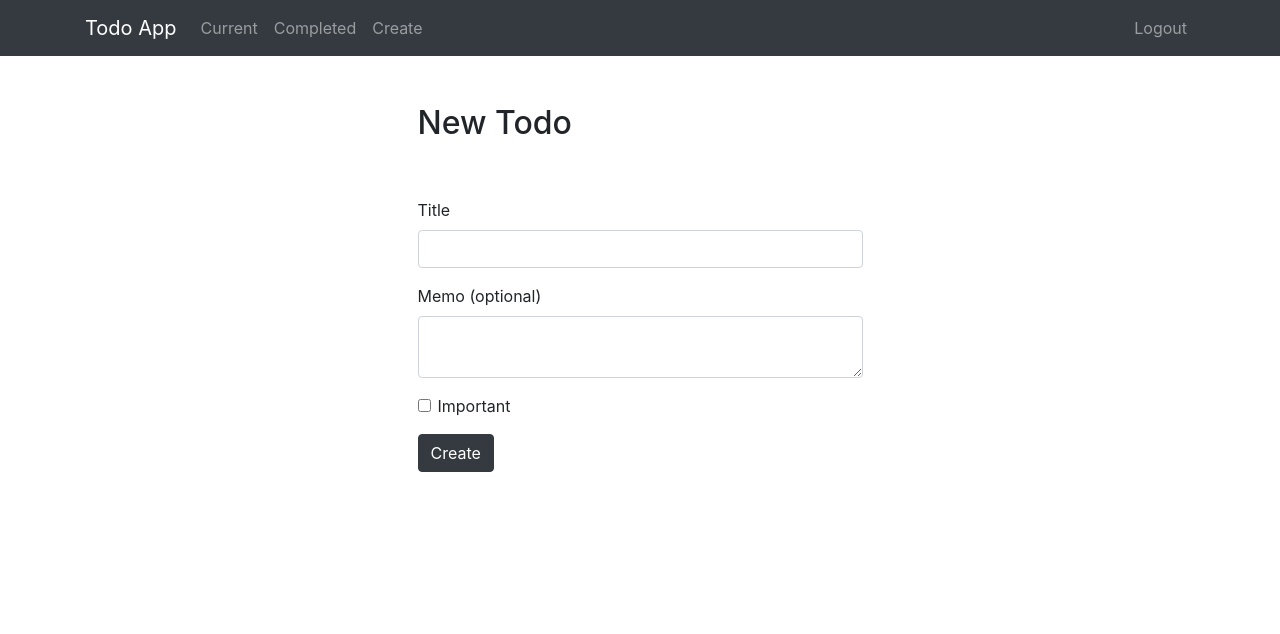
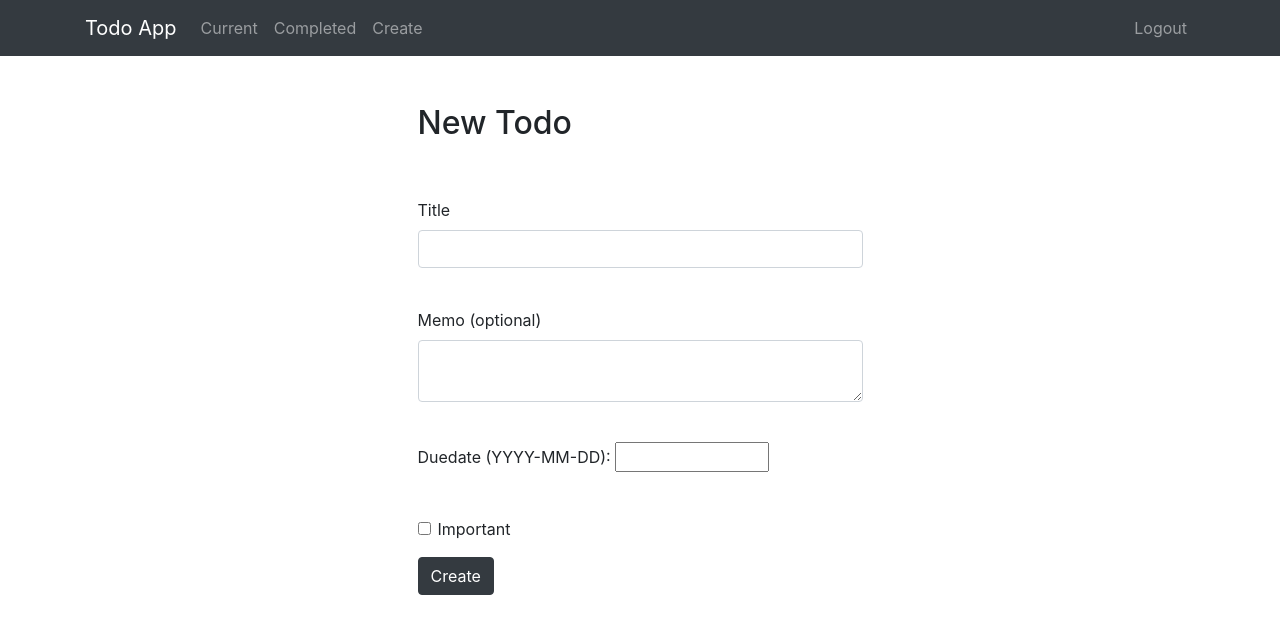
Before and after one commit to gauravthapar/TodoApp, a Django app: page /create/ in a window 1280 px wide. Shown: the top 634 px of the page. Run offline with Django 3.2, Linux system fonts and the light colour scheme; a user stored in the database is signed in; some libraries are stand-ins or nearby versions.

Commit message:
duedate added

```diff
--- a/todolist/forms.py
+++ b/todolist/forms.py
@@ -4,4 +4,4 @@ from .models import Todo
 class TodoForm(ModelForm):
     class Meta:
         model = Todo
-        fields = ['title', 'memo', 'important']
+        fields = ['title', 'memo', 'important','duedate']
--- a/todolist/models.py
+++ b/todolist/models.py
@@ -8,6 +8,7 @@ class Todo(models.Model):
     datecompleted = models.DateTimeField(null = True, blank = True)
     important = models.BooleanField(default = False)
     user = models.ForeignKey(User, on_delete=models.CASCADE)
+    duedate = models.DateField(auto_now = False, null = True, blank = True)
 
     def __str__(self):
         return self.title
--- a/todolist/templates/todolist/completedtodos.html
+++ b/todolist/templates/todolist/completedtodos.html
@@ -11,7 +11,7 @@
         <div class="col-md-10">
             <div class="list-group">
                 {% for todo in todos %}
-                    <a href="{% url 'viewtodo' todo.id %}" class="list-group-item list-group-item-action{% if todo.important %} list-group-item-success{% endif %}"><b>{{ todo.title }}</b> - Completed - {{ todo.datecompleted|date:'M/j/Y H:i' }}</a>
+                    <a href="{% url 'viewtodo' todo.id %}" class="list-group-item list-group-item-action{% if todo.important %} list-group-item-success{% endif %}"><b>{{ todo.title }}</b> -<i> Completed on {{ todo.datecompleted|date:'j/M/Y H:i' }}</i></a>
                 {% endfor %}
             </div>
         </div>
--- a/todolist/templates/todolist/createtodo.html
+++ b/todolist/templates/todolist/createtodo.html
@@ -18,11 +18,15 @@
                 <div class="form-group">
                     <label for="title">Title</label>
                     <input type="text" name="title" class="form-control" id="title" required>
-                </div>
+                </div><br>
                 <div class="form-group">
                     <label for="memo">Memo (optional)</label>
                     <textarea name="memo" class="form-control" id="memo" ></textarea>
-                </div>
+                </div><br>
+                <div class="form-group">
+                    <label for="id_duedate">Duedate (YYYY-MM-DD):</label>
+                    <input type="text" name="duedate"  class="vDateField" size="10" id="id_duedate">
+                </div> <br>
                 <div class="form-group form-check">
                     <input type="checkbox" name="important" class="form-check-input" id="important">
                     <label class="form-check-label" for="important">Important</label>
--- a/todolist/templates/todolist/currenttodos.html
+++ b/todolist/templates/todolist/currenttodos.html
@@ -15,7 +15,7 @@
         {% if todos %}
             <div class="list-group">
                 {% for todo in todos %}
-                    <a href="{% url 'viewtodo' todo.id %}" class="list-group-item list-group-item-action{% if todo.important %} list-group-item-success{% endif %}"><b>{{ todo.title }}</b>{% if todo.memo %} - {{ todo.memo|truncatechars:30 }}{% endif %}</a>
+                    <a href="{% url 'viewtodo' todo.id %}" class="list-group-item list-group-item-action{% if todo.important %} list-group-item-success{% endif %}"><b>{{ todo.title }} </b> {% if todo.duedate %}- <i>{{ todo.duedate|date:'j/M/Y' }}</i> {% endif %}{% if todo.memo %} - {{ todo.memo|truncatechars:30 }}{% endif %}</a>
                 {% endfor %}
             </div>
         {% else %}
--- a/todolist/views.py
+++ b/todolist/views.py
@@ -57,7 +57,7 @@ def createtodo(request):
 
 @login_required
 def currenttodods(request):
-    todos = Todo.objects.filter(user = request.user, datecompleted__isnull = True )
+    todos = Todo.objects.filter(user = request.user, datecompleted__isnull = True ).order_by('duedate')
     return render(request, 'todolist/currenttodos.html',{'todos':todos})
 
 
```
Also changed, not shown: db.sqlite3, todolist/migrations/0003_todo_duedate.py (added), todolist/migrations/0004_auto_20200330_2004.py (added).
